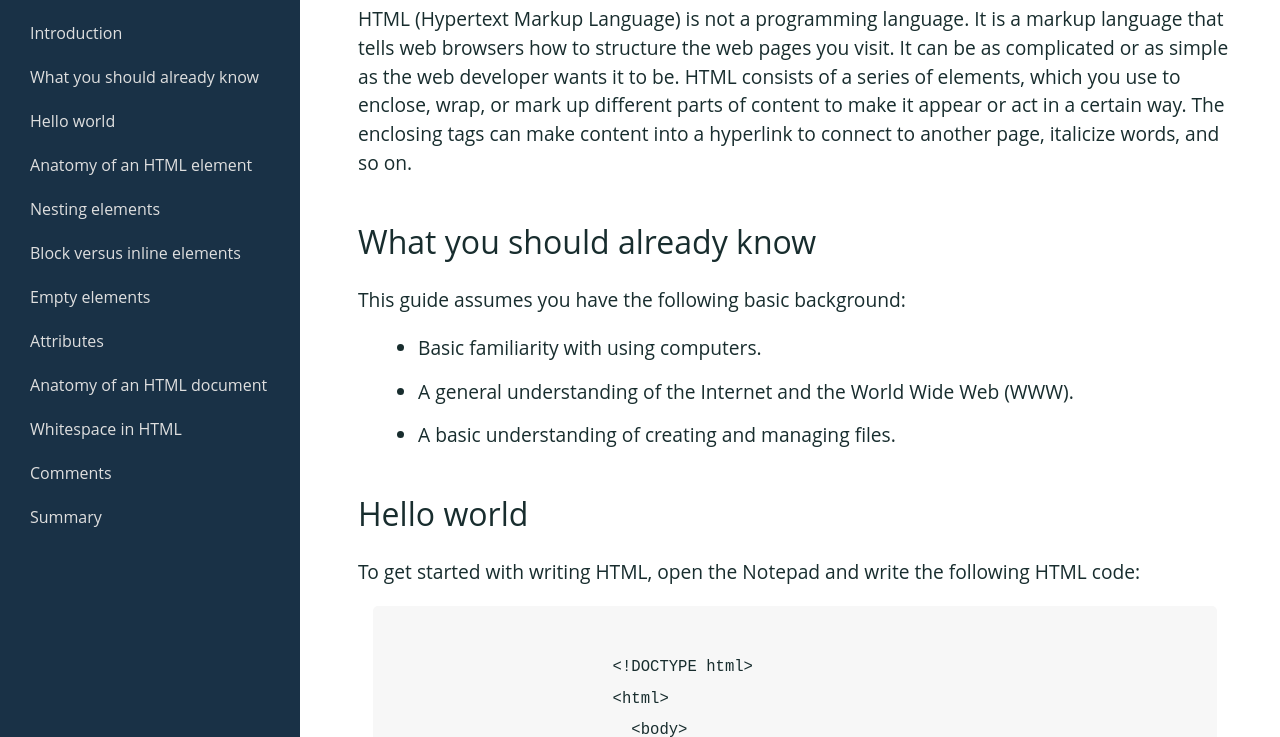
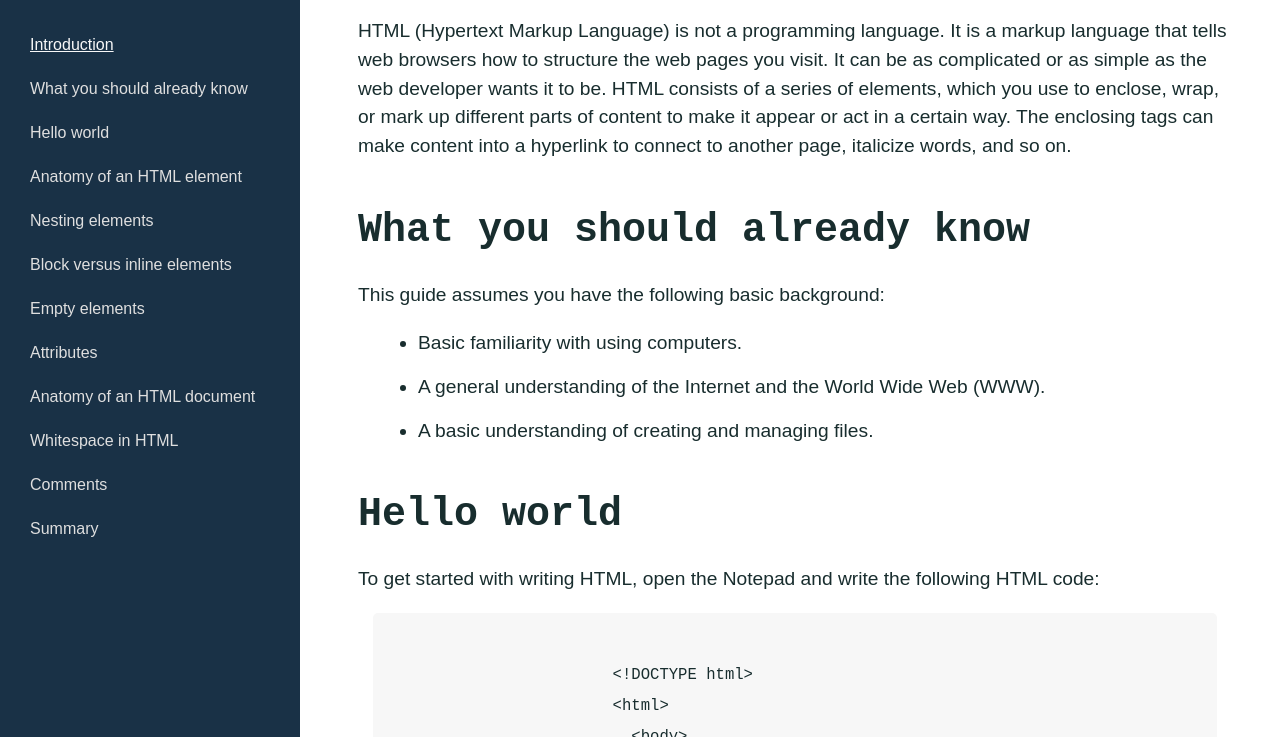
Before and after one commit to jaekaa/TechDoc, a plain HTML site: page index.html in a window 1280 px wide. Both pictures are taken after a click on the link "Introduction". Shown: the part 111-848 px from the top of the page. Drawn offline with Linux system fonts and the light colour scheme.

Commit message:
Fixed underline to text

```diff
--- a/index.html
+++ b/index.html
@@ -1,9 +1,11 @@
 <!DOCTYPE html>
 <html lang="en">
     <head>
-        <link rel="stylesheet" href="styles/styles.css">
         <meta name="viewport" content="width=device-width, initial-scale=1">
         <title>Technical Documentation Page</title>
+        <link rel="stylesheet" href="styles/styles.css">
+        <script src="script/script.js"></script>
+        <link rel="icon" type="image/x-icon" href="./img/doc_icon.jpg">
     </head>
 
     <body>
--- /dev/null
+++ b/script/script.js
@@ -0,0 +1,13 @@
+document.addEventListener('DOMContentLoaded', function() {
+    const links = document.querySelectorAll('.nav-link');
+
+    links.forEach(link => {
+        link.addEventListener('click', () => {
+            // Remove 'active' class from all links
+            links.forEach(link => link.classList.remove('active'));
+
+            // Add 'active' class to the clicked link
+            link.classList.add('active');
+        });
+    });
+});
--- a/styles/styles.css
+++ b/styles/styles.css
@@ -2,9 +2,35 @@ html, body {
   min-width: 290px;
   color: #182d2e;
   background-color: #fff;
-  font-family: "Open Sans", "Helvetica Neue", Arial, sans-serif;
+  font-family: 'Nunito Sans', sans-serif;
   line-height: 1.5;
 }
+
+/* Main */
+
+header {
+  color: #f8f8f8;
+  margin: 10px;
+  text-align: center;
+  font-size: 2.5em;
+  font-family: 'Courier New', Courier, monospace;
+  font-weight: bolder; /* Making the font slightly bold */
+}
+
+
+#main-doc header {
+  color: #182d2e;
+  text-align: left;
+  margin: 0 0 20px 0;
+}
+
+#main-doc {
+  margin-left: 310px;
+  padding: 40px;
+  margin-bottom: 50px;
+}
+
+/* Navigation */
 
 #navbar {
   position: fixed;
@@ -14,19 +40,6 @@ html, body {
   width: 300px;
   height: 100%;
   background-color: #193146;
-}
-
-header {
-  color: #f8f8f8;
-  margin: 10px;
-  text-align: center;
-  font-size: 2em;
-}
-
-#main-doc header {
-  color: #182d2e;
-  text-align: left;
-  margin: 0 0 20px 0;
 }
 
 #navbar ul {
@@ -51,21 +64,20 @@ a {
   padding: 10px 30px;
   color: #dfdfdf;
   cursor: pointer;
+  position: relative;
 }
 
 #navbar a:hover {
-  display: block;
-  padding: 10px 30px;
   color: #f8f8f8;
-  text-decoration: none;
-  cursor: pointer;
+  text-decoration: underline; /* Underline effect on hover */
 }
 
-#main-doc {
-  margin-left: 310px;
-  padding: 40px;
-  margin-bottom: 50px;
+#navbar a.active {
+  color: #f8f8f8;
+  text-decoration: underline; /* Underline effect on active */
 }
+
+/* Section */
 
 section article {
   font-size: 1.2em;
```
